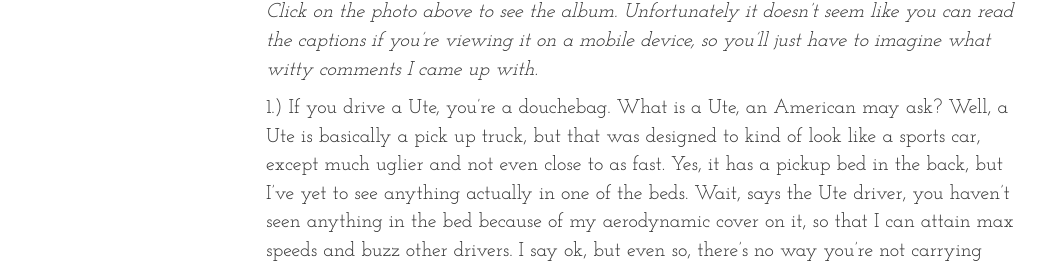
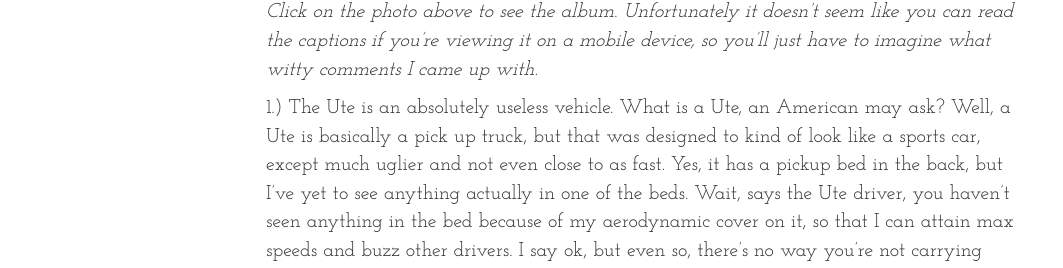
Before and after one commit to reeselevine/blog, a Jekyll site: the page built from _posts/2015-08-11-more-melbourne.md, in a window 1280 px wide and 900 px high, scrolled down 3489 px. Shown: the part 162-430 px from the top of the window, without its empty margins (0-1063 px from the left). Built offline with Jekyll 4.4.1, drawn with Linux system fonts in a browser that asks for light colours; nearby versions of some CDN libraries; some of the changed text lies outside the part shown.

Commit message:
Avoid bad word choice
I don't want to alienate every Ute driver out there, although I have
yet to meet one.

```diff
--- a/_posts/2015-08-11-more-melbourne.md
+++ b/_posts/2015-08-11-more-melbourne.md
@@ -26,7 +26,7 @@ Well, that about sums up this blog post. I've included another photo album which
 <a href="https://goo.gl/photos/JPwQyzkuRx2JKZAfA"><img src="{{ site.url }}{{ site.image_path}}{{ page.post_dir}}/fireworks.jpg" style="width: 100%;"/></a>
 *Click on the photo above to see the album. Unfortunately it doesn't seem like you can read the captions if you're viewing it on a mobile device, so you'll just have to imagine what witty comments I came up with.*
 
-1.) If you drive a Ute, you're a douchebag. What is a Ute, an American may ask? Well, a Ute is basically a pick up truck, but that was designed to kind of look like a sports car, except much uglier and not even close to as fast. Yes, it has a pickup bed in the back, but I've yet to see anything actually in one of the beds. Wait, says the Ute driver, you haven't seen anything in the bed because of my aerodynamic cover on it, so that I can attain max speeds and buzz other drivers. I say ok, but even so, there's no way you're not carrying anything in that closed bed that wouldn't fit into a sensible mid-size sedan or wagon. American pick up trucks are actually useful, at least to people who have the need to transfer four ATVs, ten bales of hay, a pack of barking dogs, a luxury yacht on a trailer, ten horses in another trailer, and maybe Grandma's old Airstream tacked on to the back for good measure.
+1.) The Ute is an absolutely useless vehicle. What is a Ute, an American may ask? Well, a Ute is basically a pick up truck, but that was designed to kind of look like a sports car, except much uglier and not even close to as fast. Yes, it has a pickup bed in the back, but I've yet to see anything actually in one of the beds. Wait, says the Ute driver, you haven't seen anything in the bed because of my aerodynamic cover on it, so that I can attain max speeds and buzz other drivers. I say ok, but even so, there's no way you're not carrying anything in that closed bed that wouldn't fit into a sensible mid-size sedan or wagon. American pick up trucks are actually useful, at least to people who have the need to transfer four ATVs, ten bales of hay, a pack of barking dogs, a luxury yacht on a trailer, ten horses in another trailer, and maybe Grandma's old Airstream tacked on to the back for good measure.
 
 <img src="{{ site.url }}{{ site.image_path }}{{ page.post_dir }}/utes.jpg" style="width: 100%;"/>
 *A bunch of Utes stuck in a traffic jam*
```
